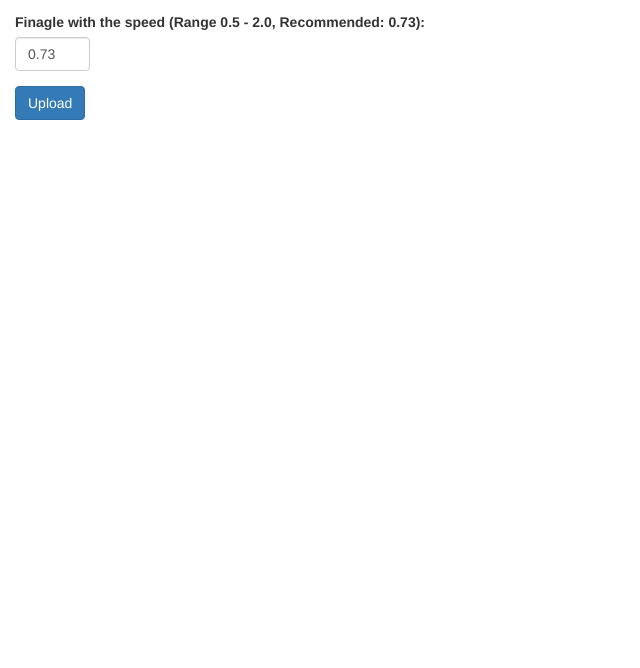
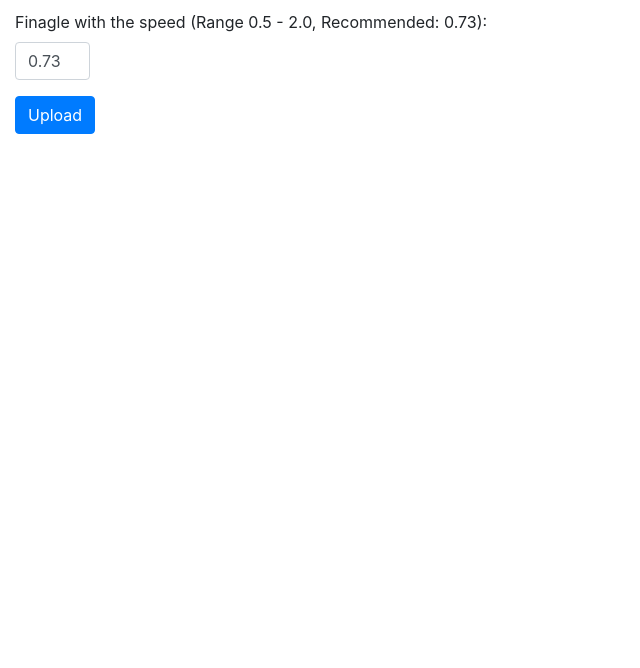
Before and after one commit to mm6281726/mobile-screw, a website: page public/index.html in a window 1280 px wide. Shown: the part 132-800 px from the top of the page, without its empty margins (0-640 px from the left). Drawn offline with nearby package versions, Linux system fonts and the light colour scheme.

Commit message:
bootstrap and jquery

```diff
--- a/index.js
+++ b/index.js
@@ -16,6 +16,9 @@ var samplerate = 44100;
 var id = 0;
 
 app.use(express.static(__dirname + '/public'));
+app.use('/js', express.static(__dirname + '/node_modules/bootstrap/dist/js')); // redirect bootstrap JS
+app.use('/js', express.static(__dirname + '/node_modules/jquery/dist')); // redirect JS jQuery
+app.use('/css', express.static(__dirname + '/node_modules/bootstrap/dist/css')); // redirect CSS bootstrap
 
 app.get('/', function (req, res) {
     res.sendFile(path.join(__dirname + '/index.html'));
--- a/public/index.html
+++ b/public/index.html
@@ -2,11 +2,10 @@
 <html>
 	<head>
 		<title>screw_mobile</title>
-<script src="https://ajax.googleapis.com/ajax/libs/jquery/2.1.3/jquery.min.js"></script>
-<link rel="stylesheet" href="http://maxcdn.bootstrapcdn.com/bootstrap/3.3.1/css/bootstrap.min.css">
-<script src="//maxcdn.bootstrapcdn.com/bootstrap/3.3.1/js/bootstrap.min.js"></script>
+		<link href="css/bootstrap.min.css" rel="stylesheet">
 		<meta content="width=device-width, initial-scale=1.0, maximum-scale=1.0, user-scalable=0" name="viewport" />
-<meta charset=utf-8></head>
+		<meta charset=utf-8>
+	</head>
 	<body style="margin-left:15px;">
 		<h1>screw_mobile</h1>
 		<form id="uploadForm" action="http://localhost:3000/upload" method="get">
@@ -19,12 +18,15 @@
 				<input type="number" id="rpm" name="rpm" value="0.73" min="0.5" max="2.0" step="0.01" style="width:75px;" class="form-control"/>
 			</div>
 			<div class="form-group">
-			<input id="upload" type="submit" value="Upload" class="btn btn-primary"/>
+				<input id="upload" type="submit" value="Upload" class="btn btn-large btn-primary"/>
 			</div>
 		</form>
 
 		<div id="update-msg">
 
 		</div>
+
+		<script src="/js/jquery.min.js"></script>
+		<script src="js/bootstrap.min.js"></script>
 	</body>
 </html>
```
Also changed, not shown: 1 other file. Lines whose indentation alone changed are shown as unchanged.
